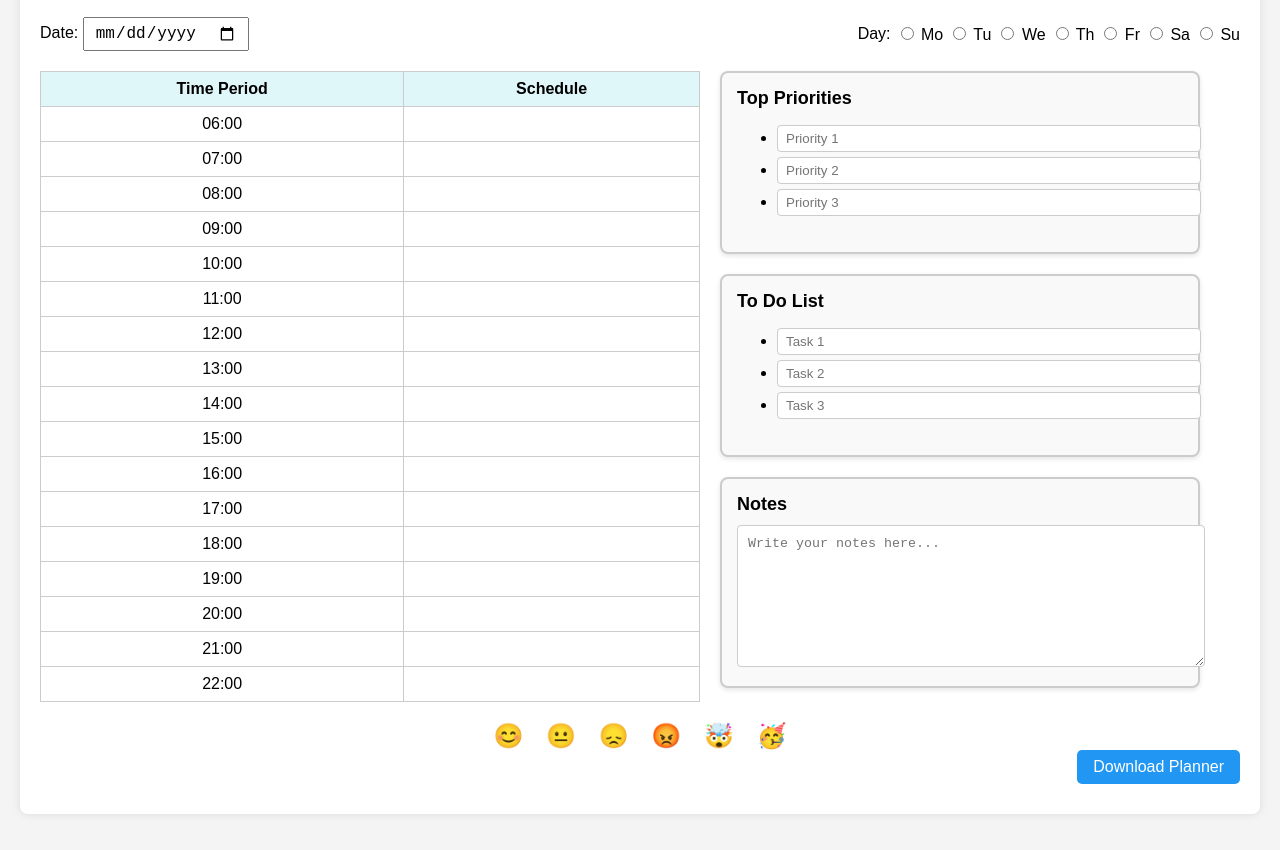
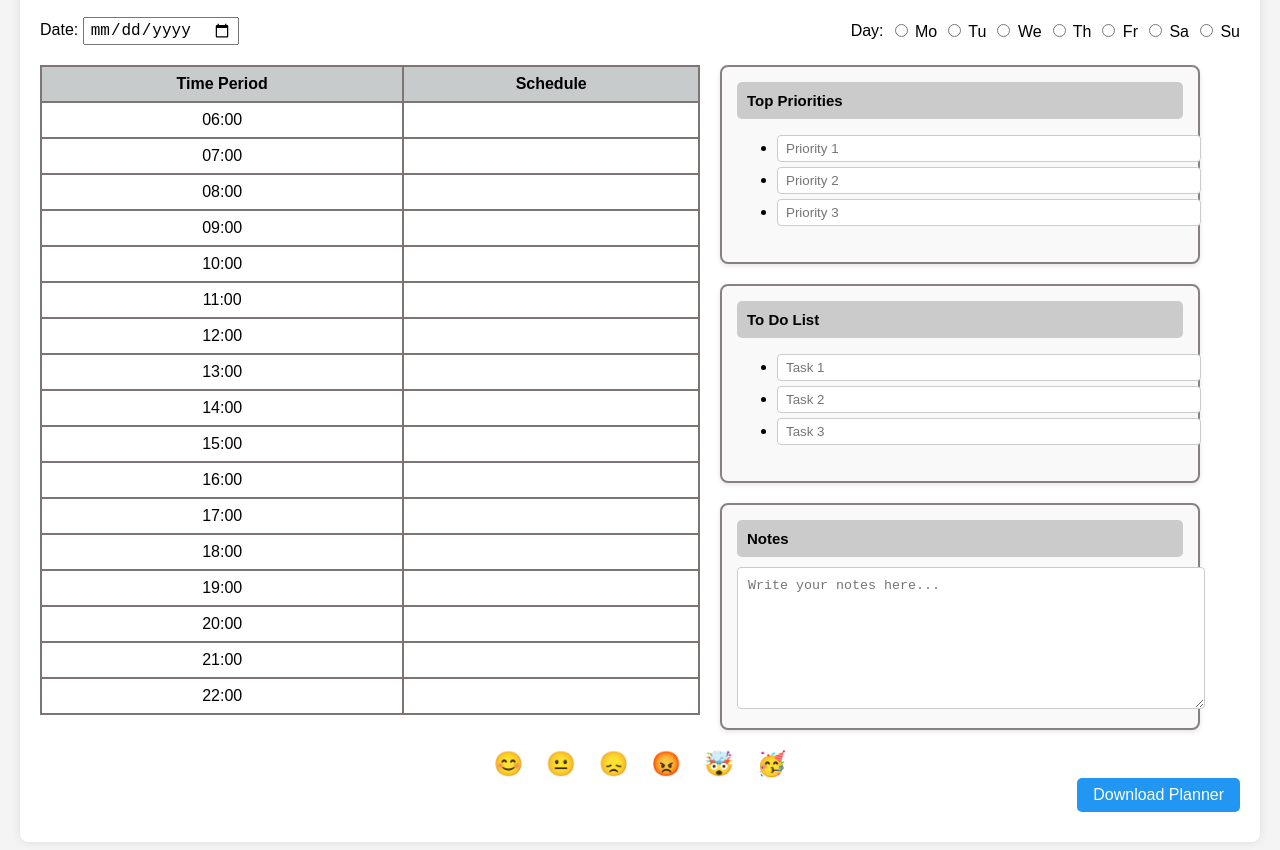
Before and after one commit to Shishir707/Daily-Planner, a plain HTML site: page Index.html in a window 1280 px wide. Shown: the part 80-930 px from the top of the page. Drawn offline with nearby package versions, Linux system fonts and the light colour scheme; some packages are replaced by stand-ins of ours; a script that the page names is missing.

Commit message:
Fixed Daily Routine Size

```diff
--- a/Index.html
+++ b/Index.html
@@ -5,15 +5,14 @@
     <meta name="viewport" content="width=device-width, initial-scale=1.0">
     <title>Daily Planner</title>
     <link rel="stylesheet" href="style.css">
+    <link rel="shortcut icon" href="daily.png" type="Daily Planner">
 </head>
 <body>
     <div class="planner-container">
-        <!-- Header -->
         <header>
             <h1>Daily Planner_____________________________________</h1>
         </header>
 
-        <!-- Date Picker & Day Selection -->
         <div class="date-day">
             <div class="date-picker">
                 <label for="date">Date:</label>
@@ -31,9 +30,8 @@
             </div>
         </div>
 
-        <!-- Main Planner Content -->
+
         <div class="main-content">
-            <!-- Left: Time Schedule Table -->
             <div class="time-schedule">
                 <table>
                     <thead>
@@ -64,7 +62,7 @@
                 </table>
             </div>
 
-            <!-- Right: Tasks Boxes -->
+
             <div class="tasks">
                 <div class="task-box">
                     <h2>Top Priorities</h2>
@@ -91,7 +89,7 @@
             </div>
         </div>
 
-        <!-- Mood Emojis -->
+
         <div class="mood">
             <span>😊</span>
             <span>😐</span>
--- a/style.css
+++ b/style.css
@@ -14,7 +14,6 @@ body {
     box-shadow: 0 0 10px rgba(0,0,0,0.1);
 }
 
-/* Header */
 header {
     text-align: left;
     margin-bottom: 20px;
@@ -24,24 +23,24 @@ header h1 {
     margin: 0;
 }
 
-/* Date & Day */
 .date-day {
     display: flex;
     justify-content: space-between;
     align-items: center;
     margin-bottom: 20px;
+    color: rgb(0, 0, 0);
     flex-wrap: wrap;
 }
 
 .date-picker input[type="date"] {
-    padding: 5px 10px;
+    padding: 2px 5px;
     font-size: 16px;
 }
 
 .day-checkbox {
     display: flex;
     align-items: center;
-    gap: 5px;
+    gap: 6px;
     flex-wrap: wrap;
 }
 
@@ -50,29 +49,28 @@ header h1 {
     margin-right: 2px;
 }
 
-/* Main Content */
 .main-content {
     display: flex;
     gap: 20px;
     flex-wrap: wrap;
 }
 
-/* Time & Schedule Table */
+
 .time-schedule table {
     border-collapse: collapse;
     width: 100%;
 }
 .time-schedule {
-    flex: 0 0 55%; /* takes 55% width */
+    flex: 0 0 55%;
 }
 .time-schedule th, .time-schedule td {
-    border: 1px solid #ccc;
+    border: 2px solid #7e7474;
     padding: 8px;
     text-align: center;
 }
 
 .time-schedule th {
-    background-color: #e0f7fa;
+    background-color: #c7cbcc;
 }
 
 .tasks {
@@ -83,7 +81,7 @@ header h1 {
 }
 
 .task-box {
-    border: 2px solid #ccc;
+    border: 2px solid #888181;
     padding: 15px;
     border-radius: 8px;
     background-color: #f9f9f9;
@@ -93,7 +91,10 @@ header h1 {
 .task-box h2 {
     margin-top: 0;
     margin-bottom: 10px;
-    font-size: 18px;
+    font-size: 15px;
+    background-color: #cccbcb;
+    padding: 10px;
+    border-radius: 5px;
 }
 
 .task-box input[type="text"] {
@@ -113,7 +114,7 @@ header h1 {
     resize: vertical;
 }
 
-/* Mood Emojis */
+
 .mood {
     text-align: center;
     margin-top: 20px;
```
Also changed, not shown: daily.png (added), planner.png (added).
